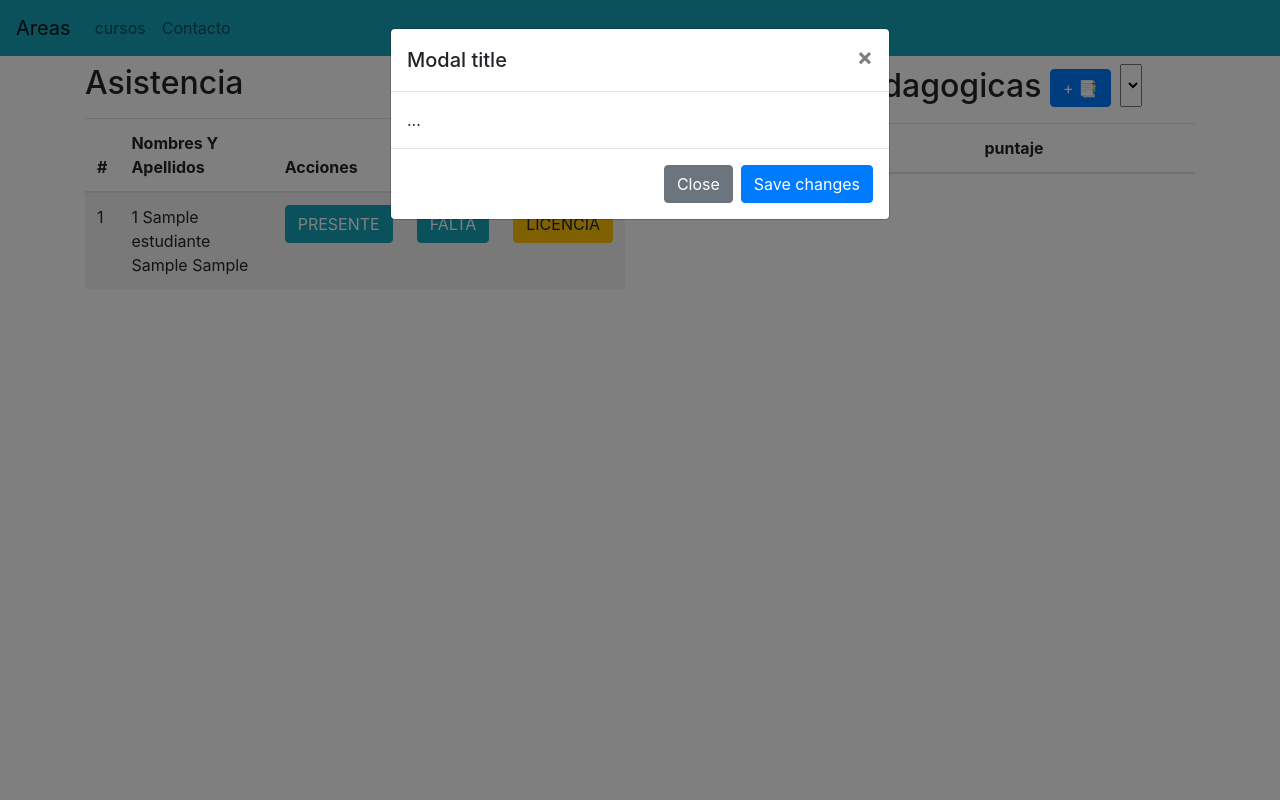
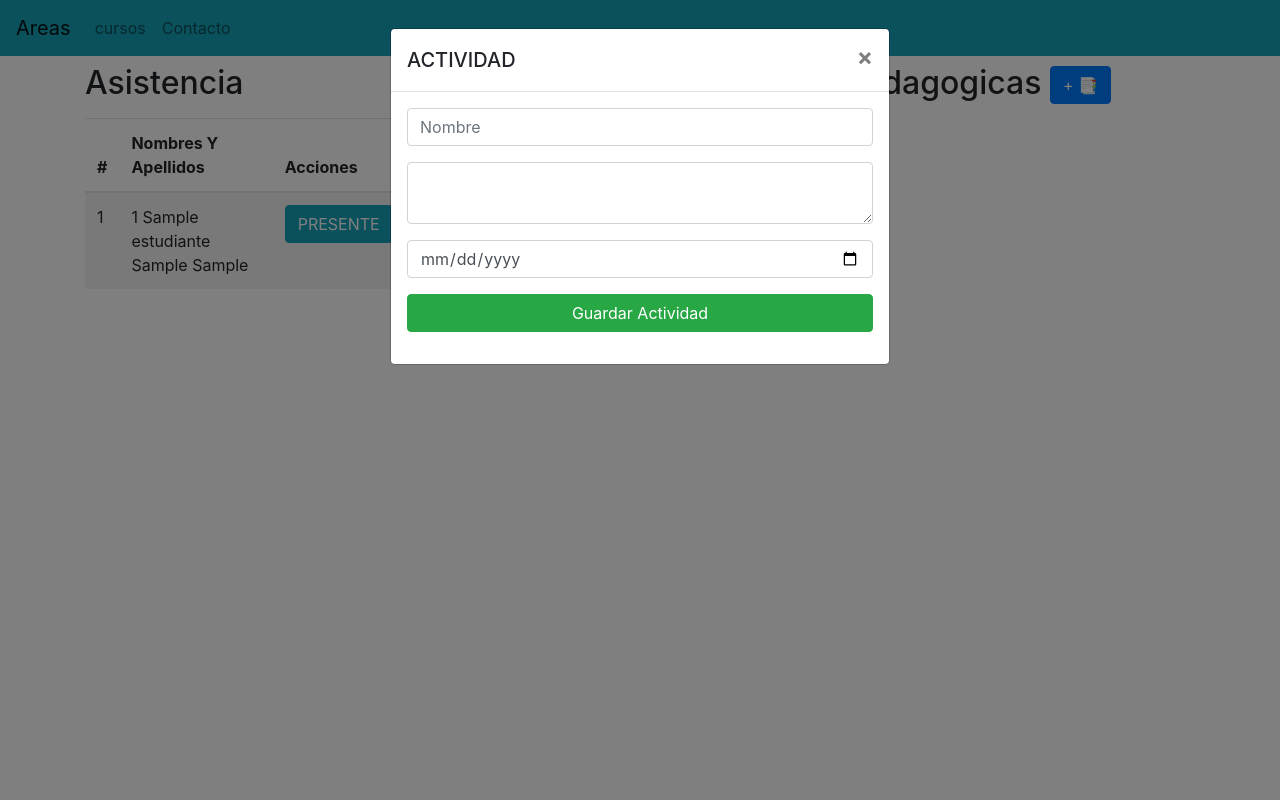
Before and after one commit to kelgithub123/django-r-p, a Django app: page /est/Registro/1 in a window 1280 px wide, after a click on "+ 📑". Run offline with Django 3.2, Linux system fonts and the light colour scheme; tables that the repository leaves empty hold one stand-in row (values such as "Sample post"); lists and menus that the app fills with data are empty.

Commit message:
a??adido de notas

```diff
--- a/Aplicaciones/Cursos/templates/base.html
+++ b/Aplicaciones/Cursos/templates/base.html
@@ -23,7 +23,7 @@
             </ul>
         </div>
     </nav>
-    <div class="container py-2" >
+    <div class="container py-2 " >
         {% block body %}
         {% endblock %}
     </div>
--- a/Aplicaciones/Cursos/templates/edicionCurso.html
+++ b/Aplicaciones/Cursos/templates/edicionCurso.html
@@ -1,7 +1,4 @@
 {% extends "./base.html" %}
-
-{% block title %} Gestión de Cursos {% endblock %}
-
 {% block body %}
 <div class="row">
     <div class="col-md-4 offset-md-4">
--- a/Aplicaciones/Cursos/templates/gestionCursos.html
+++ b/Aplicaciones/Cursos/templates/gestionCursos.html
@@ -1,5 +1,4 @@
 {% extends "./base.html" %}
-<!-- {% block title %} Gestión de Cursos {% endblock %} -->
 {% block body %}
 <div class="row">
     <div class="col-sm-12 col-md-6 col-lg-4 col-xl-4">
--- a/Aplicaciones/Estudiantes/models.py
+++ b/Aplicaciones/Estudiantes/models.py
@@ -21,7 +21,6 @@
     idestAsist=models.ForeignKey(Estudiante,on_delete=models.CASCADE)
     fechaAsist=models.DateField(default=fecha, editable=True)
     valorAsist=models.FloatField(default=0)
-
     def __str__(self):
         texto = "{0} ({1}) {2}"
         return texto.format(self.idAsist, self.idestAsist.idest,self.valorAsist)
@@ -30,17 +29,18 @@
     idact=models.AutoField(primary_key=True)
     nombreAct=models.CharField(max_length=25)
     fechaAct=models.DateTimeField(editable=True)
-
+    consignaAct=models.TextField(default='no instruida')
     def __str__(self):
         texto = "{0} ({1}) {2}"
         return texto.format(self.idact, self.nombreAct,self.fechaAct)
 
 class Notas(models.Model):
     idnota=models.AutoField(primary_key=True)
-    idAct=models.ForeignKey(Actividades,on_delete=models.CASCADE)
+    idestNota=models.ForeignKey(Estudiante,on_delete=models.DO_NOTHING,default=None)
+    idActNota=models.ForeignKey(Actividades,on_delete=models.CASCADE,default=None)
     valorNota=models.IntegerField()
     fechaNota=models.DateTimeField(default=timezone.now, editable=False)
 
     def __str__(self):
         texto = "{0} ({1}) {2} {3}"
-        return texto.format(self.idnota, self.idAct,self.fechaNota, self.valorNota)
+        return texto.format(self.idnota, self.idActNota,self.fechaNota, self.valorNota)
--- a/Aplicaciones/Estudiantes/templates/RegistroEst.html
+++ b/Aplicaciones/Estudiantes/templates/RegistroEst.html
@@ -43,59 +43,40 @@
           + 📑
           </button>
           </span>
-          <span>
-            <select name="" id="">
-                <option value=""></option>
-            </select>
-          </span>
       </h2>
-
-        <div class="table-responsive py-2">
-          <table class="table table-striped">
-              <thead>
-                  <tr>
-                      <th>#</th>
-                      <th>nombre</th>
-                      <th>puntaje</th>
-
-                  </tr>
-              </thead>
-              <tbody>
-                  {% for a in Asistentes %}
-                  <tr>
-                      <td>{{forloop.counter}}</td>
-                      <td>{{a.idestAsist.nombre}} {{a.idestAsist.paterno}} {{a.idestAsist.materno}}</td>
-                      <td><input type="text">
-                      <span>
-                      <input type="submit" value="💾">
-                      <input type="submit" value="🖊">
-                      <input type="submit" value="🗑">
-                      </span>
-                      </td>
-                  </tr>
+      <ul>
+        {% for a in actividades %}
+        <li><button class="btn btn-primary"><a href="../Actividad/{{a.idact}}" class="text-dark mg-2">{{a.nombreAct}}</a></button></li>
         {% endfor %}
-              </tbody>
-          </table>
+      </ul>
     </div>
 </div>
-</div>
-
   <!-- Modal -->
   <div class="modal fade" id="exampleModal" tabindex="-1" role="dialog" aria-labelledby="exampleModalLabel" aria-hidden="true">
     <div class="modal-dialog" role="document">
       <div class="modal-content">
         <div class="modal-header">
-          <h5 class="modal-title" id="exampleModalLabel">Modal title</h5>
+          <h5 class="modal-title" id="exampleModalLabel">ACTIVIDAD</h5>
           <button type="button" class="close" data-dismiss="modal" aria-label="Close">
             <span aria-hidden="true">&times;</span>
           </button>
         </div>
         <div class="modal-body">
-          ...
+          <form action="../registrarAct/{{curso}}" method="POST">{% csrf_token %}
+            <div class="form-group">
+                <input type="text" id="nombre" name="Nombre" class="form-control" placeholder="Nombre"
+                    maxlength="50" required>
             </div>
-        <div class="modal-footer">
-          <button type="button" class="btn btn-secondary" data-dismiss="modal">Close</button>
-          <button type="button" class="btn btn-primary">Save changes</button>
+            <div class="form-group">
+              <textarea name="consigna" id="" class="form-control"></textarea>
+          </div>
+            <div class="form-group">
+                <input type="date" id="fecha" name="fecha" class="form-control" required>
+            </div>
+            <div class="form-group">
+                <button type="submit" class="btn btn-success btn-block text-white">Guardar Actividad</button>
+            </div>
+        </form>
         </div>
       </div>
     </div>
--- a/Aplicaciones/Estudiantes/templates/edicionEst.html
+++ b/Aplicaciones/Estudiantes/templates/edicionEst.html
@@ -1,7 +1,5 @@
 {% extends "./base.html" %}
-
 {% block title %} Gestión de Cursos {% endblock %}
-
 {% block body %}
 <div class="row">
     <div class="col-md-4 offset-md-4">
--- a/Aplicaciones/Estudiantes/urls.py
+++ b/Aplicaciones/Estudiantes/urls.py
@@ -9,6 +9,9 @@
     path('registrarEst/', views.registrarEst),
     path('editarEst/<idest>', views.editarEst),
     path('Registro/<curso>', views.registro),
+    path('Actividad/<id>', views.mostraractividad),
+    path('registrarAct/<curso>', views.registrarActividad),
+    path('registrarNota/', views.registrarnota),
     path('Asistencia/<idest>/<valor>', views.registrarAsist),
     path('eliminarEst/<codigo>', views.eliminarEst)
 ]
--- a/Aplicaciones/Estudiantes/views.py
+++ b/Aplicaciones/Estudiantes/views.py
@@ -21,10 +21,11 @@
     EstudListados = Estudiante.objects.filter(idcur=curso)
     fecha=datetime.date.today()
     Asistencias=ListaAsistencias.objects.filter(fechaAsist=fecha)
+    actividadeslist=Actividades.objects.all()
     Listaest = []
     if not Asistencias:
         Listaest=EstudListados
-        return render(request, "RegistroEst.html",{"Estudiantes": Listaest,"Asistentes":Asistencias})
+        return render(request, "RegistroEst.html",{"Estudiantes": Listaest,"Asistentes":Asistencias,"curso":curso,"actividades":actividadeslist})
     else:
         for est in EstudListados:
             sw=0
@@ -34,7 +35,7 @@
                     sw=1
             if sw == 0:
                 Listaest.append(est)
-        return render(request, "RegistroEst.html",{"Estudiantes": Listaest,"Asistentes":Asistencias})
+        return render(request, "RegistroEst.html",{"Estudiantes": Listaest,"Asistentes":Asistencias,"curso":curso,"actividades":actividadeslist})
 
 def registrarEst(request):
     nom = request.POST['txtNombre']
@@ -77,3 +78,27 @@
     messages.success(request, 'registradO!!')
     Asist = ListaAsistencias.objects.create(idestAsist=Est,valorAsist=valor)
     return redirect('/est/Registro/'+str(idcurso))
+
+def registrarActividad(request,curso):
+    nombre = request.POST['Nombre']
+    consigna = request.POST['consigna']
+    fecha = request.POST['fecha']
+    Actividad = Actividades.objects.create(nombreAct=nombre, fechaAct=fecha, consignaAct=consigna)
+    messages.success(request, '¡Actividad registrada!')
+    return redirect('/est/Registro/'+str(curso))
+
+def mostraractividad(request,id):
+    fecha=datetime.date.today()
+    Actividad = Actividades.objects.get(idact=id)
+    actividadeslist=Actividades.objects.all()
+    calificados=Notas.objects.exclude(idactNota=id)
+    Asistentes=ListaAsistencias.objects.filter(fechaAsist=fecha,valorAsist=1)
+    return render(request,'actividadesEst.html',{"actSel":Actividad,"Asistentes":Asistentes,"actividades":actividadeslist})
+
+def registrarnota(request):
+    nota = request.POST['nota']
+    estudiante = Estudiante.objects.get(idest=request.POST['idest'])
+    actividad = Actividades.objects.get(idact=request.POST['idact'])
+    Nota = Notas.objects.create(valorNota=nota,idestNota=estudiante,idActNota=actividad)
+    messages.success(request, 'nota registrada!')
+    return redirect('/est/Actividad/'+str(actividad.idact))
--- a/RP2023/settings.py
+++ b/RP2023/settings.py
@@ -110,11 +110,7 @@
 
 TIME_ZONE = 'America/La_Paz'
 
-USE_I18N = True
-
-USE_L10N = True
-
-USE_TZ = True
+USE_TZ = False
 
 
 # Static files (CSS, JavaScript, Images)
```
Also changed, not shown: Aplicaciones/Estudiantes/templates/actividadesEst.html (added, +46 -0 lines), Aplicaciones/Estudiantes/migrations/0021_auto_20230310_1441.py (added), Aplicaciones/Estudiantes/migrations/0022_auto_20230310_1447.py (added), Aplicaciones/Estudiantes/migrations/0023_auto_20230311_1737.py (added), 1 other file. Lines whose indentation alone changed are shown as unchanged.
